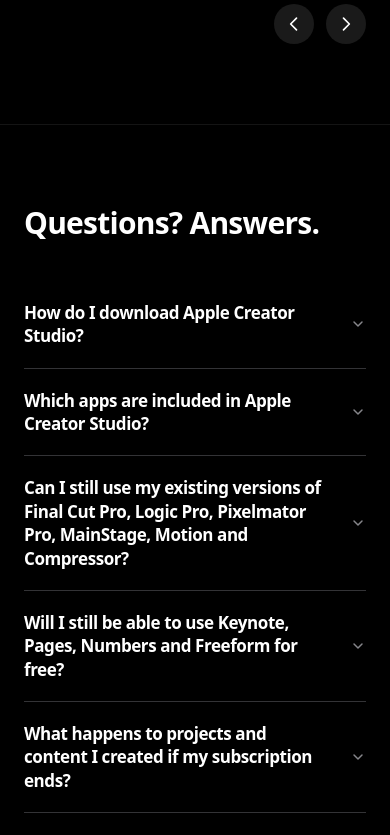
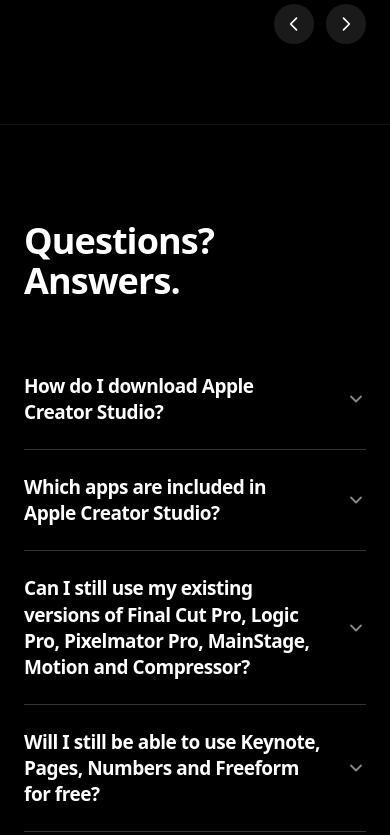
Before and after one commit to FlumenCopia/floxa_landingpage, a Next.js app in the folder frontend/: page / in a window 390 px wide. Shown: the part 9840-10675 px from the top of the page. Built offline with nearby package versions, Linux system fonts and the light colour scheme.

Commit message:
feat: add FaqSection component with interactive accordion functionality

```diff
--- a/frontend/components/faq/FaqSection.tsx
+++ b/frontend/components/faq/FaqSection.tsx
@@ -45,9 +45,9 @@ export default function FaqSection() {
   };
 
   return (
-    <section id="faq" className="py-20 sm:py-28 bg-black text-white border-t border-white/[0.08]">
-      <div className="max-w-[840px] mx-auto px-6 sm:px-8">
-        <h2 className="text-3xl sm:text-4xl md:text-[44px] font-bold tracking-tight text-white mb-10 sm:mb-14">
+    <section id="faq" className="py-24 sm:py-32 bg-black text-white border-t border-white/[0.08]">
+      <div className="max-w-[980px] mx-auto px-6 sm:px-8">
+        <h2 className="text-4xl sm:text-5xl md:text-[56px] lg:text-[64px] font-bold tracking-tight text-white mb-12 sm:mb-16">
           Questions? Answers.
         </h2>
 
@@ -58,14 +58,14 @@ export default function FaqSection() {
               <div key={idx} className="border-b border-[#333336]">
                 <button
                   onClick={() => toggle(idx)}
-                  className="w-full py-5 sm:py-6 flex items-center justify-between text-left group cursor-pointer focus:outline-none"
+                  className="w-full py-6 sm:py-8 flex items-center justify-between text-left group cursor-pointer focus:outline-none"
                   aria-expanded={isOpen}
                 >
-                  <span className="text-[17px] sm:text-[19px] font-semibold text-white tracking-tight pr-6 sm:pr-8 leading-snug group-hover:text-neutral-200 transition-colors">
+                  <span className="text-[19px] sm:text-[22px] md:text-[25px] font-semibold text-white tracking-tight pr-6 sm:pr-8 leading-snug group-hover:text-neutral-200 transition-colors">
                     {item.q}
                   </span>
                   <svg
-                    className={`w-4 h-4 sm:w-[18px] sm:h-[18px] text-[#86868b] shrink-0 transition-transform duration-300 ease-out group-hover:text-white ${
+                    className={`w-5 h-5 sm:w-6 sm:h-6 text-[#86868b] shrink-0 transition-transform duration-300 ease-out group-hover:text-white ${
                       isOpen ? "rotate-180 text-white" : ""
                     }`}
                     viewBox="0 0 24 24"
@@ -81,10 +81,10 @@ export default function FaqSection() {
 
                 <div
                   className={`overflow-hidden transition-all duration-300 ease-out ${
-                    isOpen ? "max-h-[500px] opacity-100 pb-6" : "max-h-0 opacity-0 pb-0"
+                    isOpen ? "max-h-[600px] opacity-100 pb-7" : "max-h-0 opacity-0 pb-0"
                   }`}
                 >
-                  <p className="text-[15px] sm:text-[16px] text-[#86868b] leading-relaxed pr-6 sm:pr-12">
+                  <p className="text-[16px] sm:text-[18px] md:text-[19px] text-[#a1a1a6] leading-relaxed pr-6 sm:pr-14">
                     {item.a}
                   </p>
                 </div>
```
